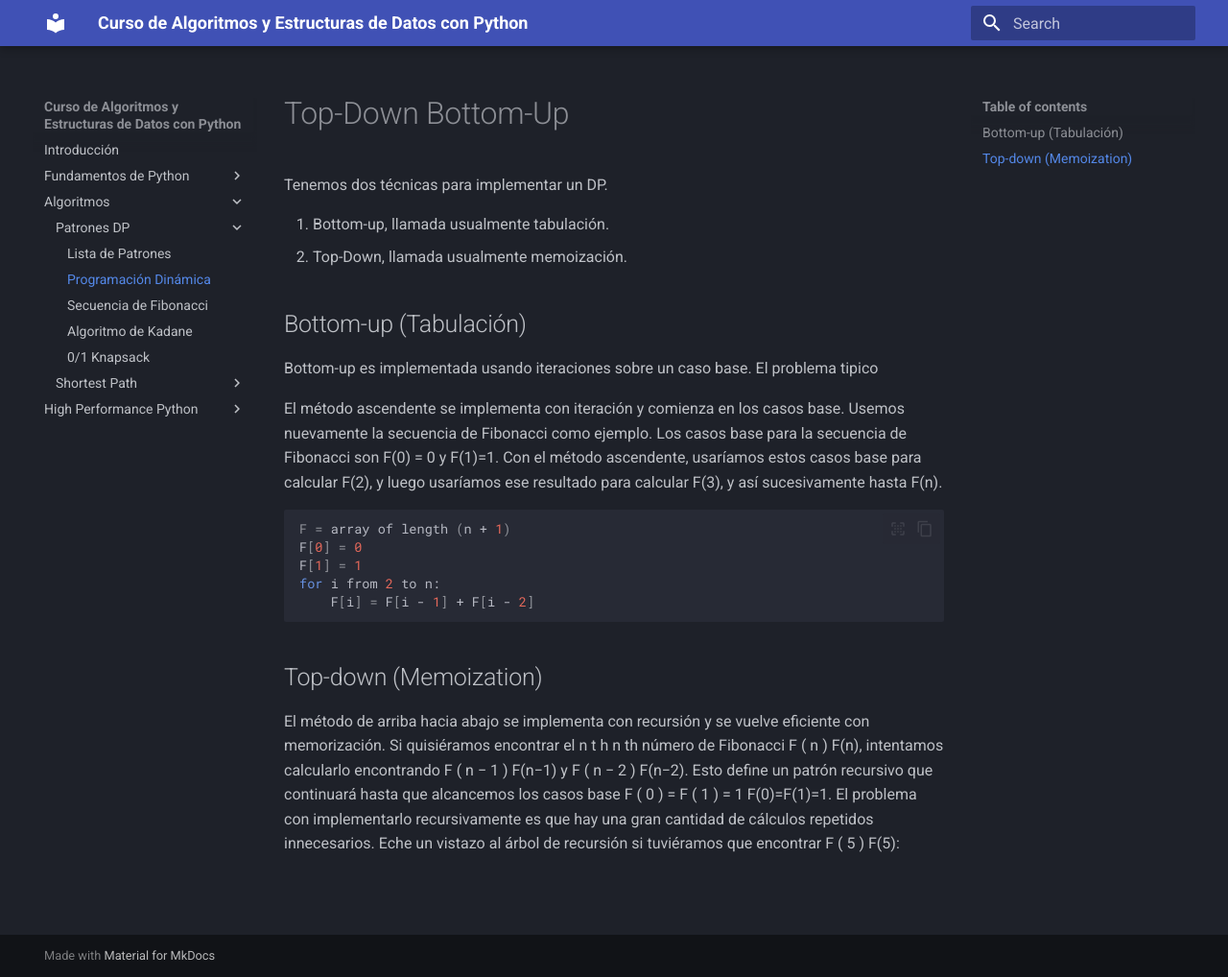
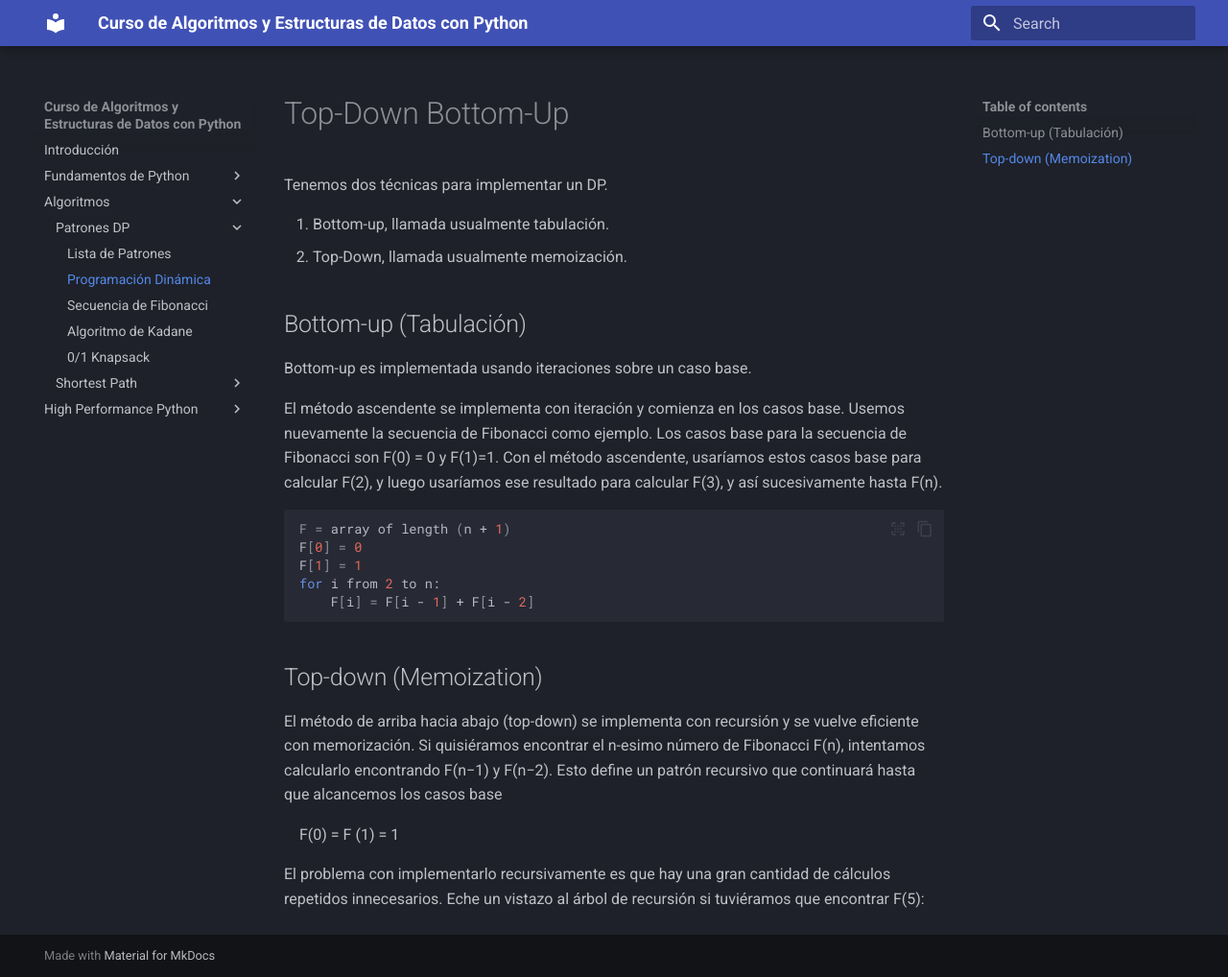
Before and after one commit to pepemxl/course_python, an MkDocs documentation site: the page built from docs/02_algoritmos/dynamic_programming/01_top_down_bottom_up.md, in a window 1280 px wide and 1018 px high. Shown: the whole window at 96% size. Built offline with MkDocs 1.6.1 and Material for MkDocs 9.7.7, drawn with Linux system fonts in a browser that asks for light colours.

Commit message:
topdown and bottom up def

```diff
--- a/docs/02_algoritmos/dynamic_programming/01_top_down_bottom_up.md
+++ b/docs/02_algoritmos/dynamic_programming/01_top_down_bottom_up.md
@@ -8,7 +8,7 @@ Tenemos dos técnicas para implementar un DP.
 
 ## Bottom-up (Tabulación)
 
-Bottom-up es implementada usando iteraciones sobre un caso base. El problema tipico
+Bottom-up es implementada usando iteraciones sobre un caso base.
 
 El método ascendente se implementa con iteración y comienza en los casos base. Usemos nuevamente la secuencia de Fibonacci como ejemplo. Los casos base para la secuencia de Fibonacci son $F(0) = 0$ y $F(1)=1$. Con el método ascendente, usaríamos estos casos base para calcular
 $F(2)$, y luego usaríamos ese resultado para calcular
@@ -25,45 +25,8 @@ for i from 2 to n:
 
 ## Top-down (Memoization)
 
-El método de arriba hacia abajo se implementa con recursión y se vuelve eficiente con memorización. Si quisiéramos encontrar el n
-t
-h
-n
-th
-número de Fibonacci
-F
-(
-n
-)
-F(n), intentamos calcularlo encontrando
-F
-(
-n
-−
-1
-)
-F(n−1) y
-F
-(
-n
-−
-2
-)
-F(n−2). Esto define un patrón recursivo que continuará hasta que alcancemos los casos base
-F
-(
-0
-)
-=
-F
-(
-1
-)
-=
-1
-F(0)=F(1)=1. El problema con implementarlo recursivamente es que hay una gran cantidad de cálculos repetidos innecesarios. Eche un vistazo al árbol de recursión si tuviéramos que encontrar
-F
-(
-5
-)
-F(5):
+El método de arriba hacia abajo (top-down) se implementa con recursión y se vuelve eficiente con memorización. Si quisiéramos encontrar el $n-$esimo número de Fibonacci $F(n)$, intentamos calcularlo encontrando $F(n−1)$ y $F(n−2)$. Esto define un patrón recursivo que continuará hasta que alcancemos los casos base
+
+$$ F(0) = F (1) = 1$$
+
+El problema con implementarlo recursivamente es que hay una gran cantidad de cálculos repetidos innecesarios. Eche un vistazo al árbol de recursión si tuviéramos que encontrar $F(5)$:
```
